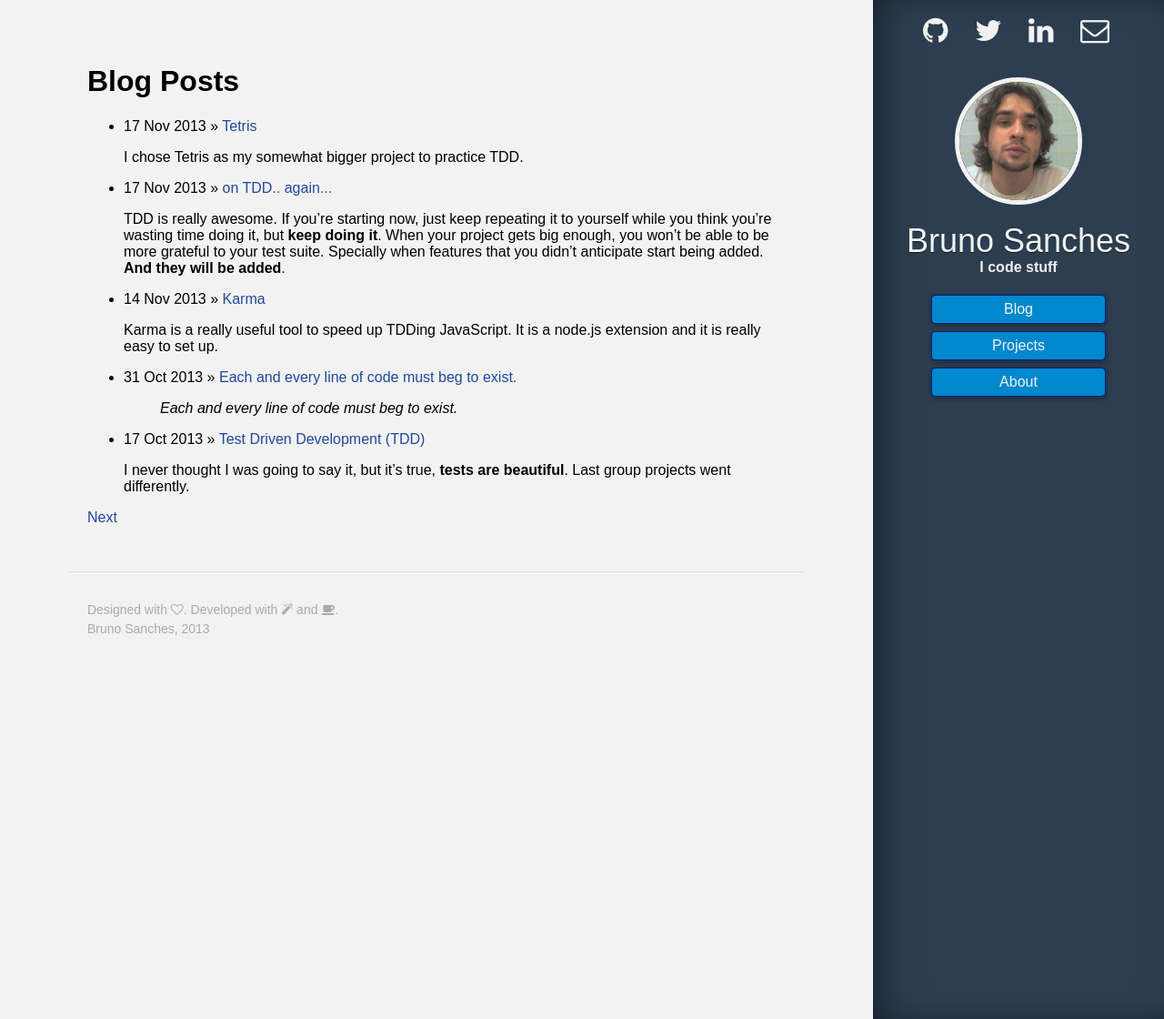
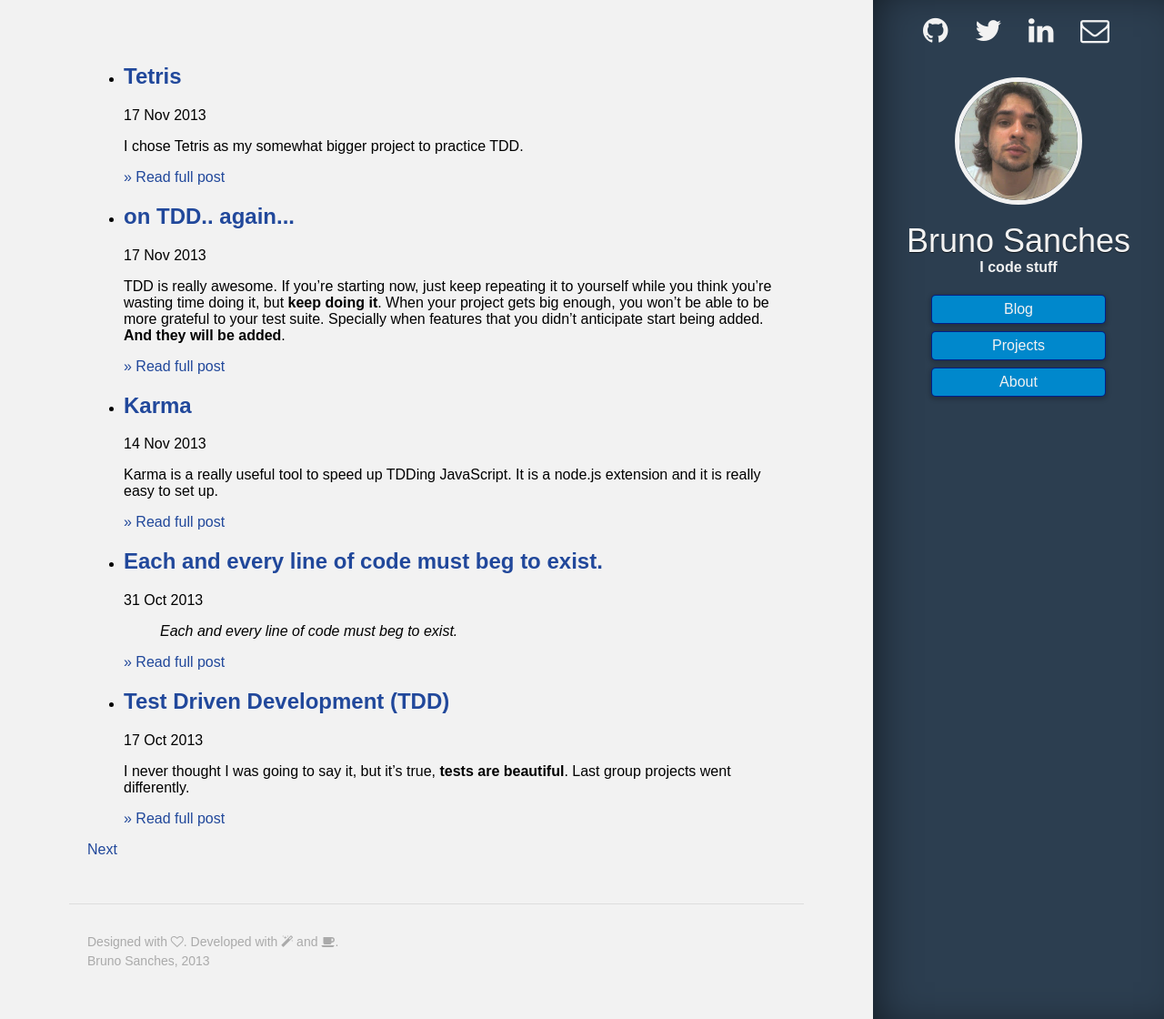
Before and after one commit to brunops/brunops.github.io, a Jekyll site: the page built from index.html, in a window 1280 px wide and 1120 px high. Shown: the whole window at 91% size. Built offline with Jekyll 4.4.1, drawn with Linux system fonts in a browser that asks for light colours; some web fonts are replaced; Markdown is read by kramdown in place of the engine named in the settings; the list of posts is cut into pages by our own code.

Commit message:
Wrap post title and post date and add "Read Full post" link

```diff
--- a/index.html
+++ b/index.html
@@ -4,12 +4,15 @@ title: Bruno Sanches
 ---
 
 <div id="home">
-  <h1>Blog Posts</h1>
   <ul class="posts">
     {% for post in paginator.posts %}
       <li>
-        <span>{{ post.date | date_to_string }}</span> &raquo; <a href="{{ post.url }}">{{ post.title }}</a>
+        <div class="post-header">
+          <h2 class="post-title"><a href="{{ post.url }}">{{ post.title }}</a></h2>
+          <span class="date">{{ post.date | date_to_string }}</span>
+        </div>
         <p>{{ post.excerpt }}</p>
+        <a class="read-full-post-link" href="{{ post.url }}">&raquo; Read full post</a>
       </li>
     {% endfor %}
   </ul>
```
